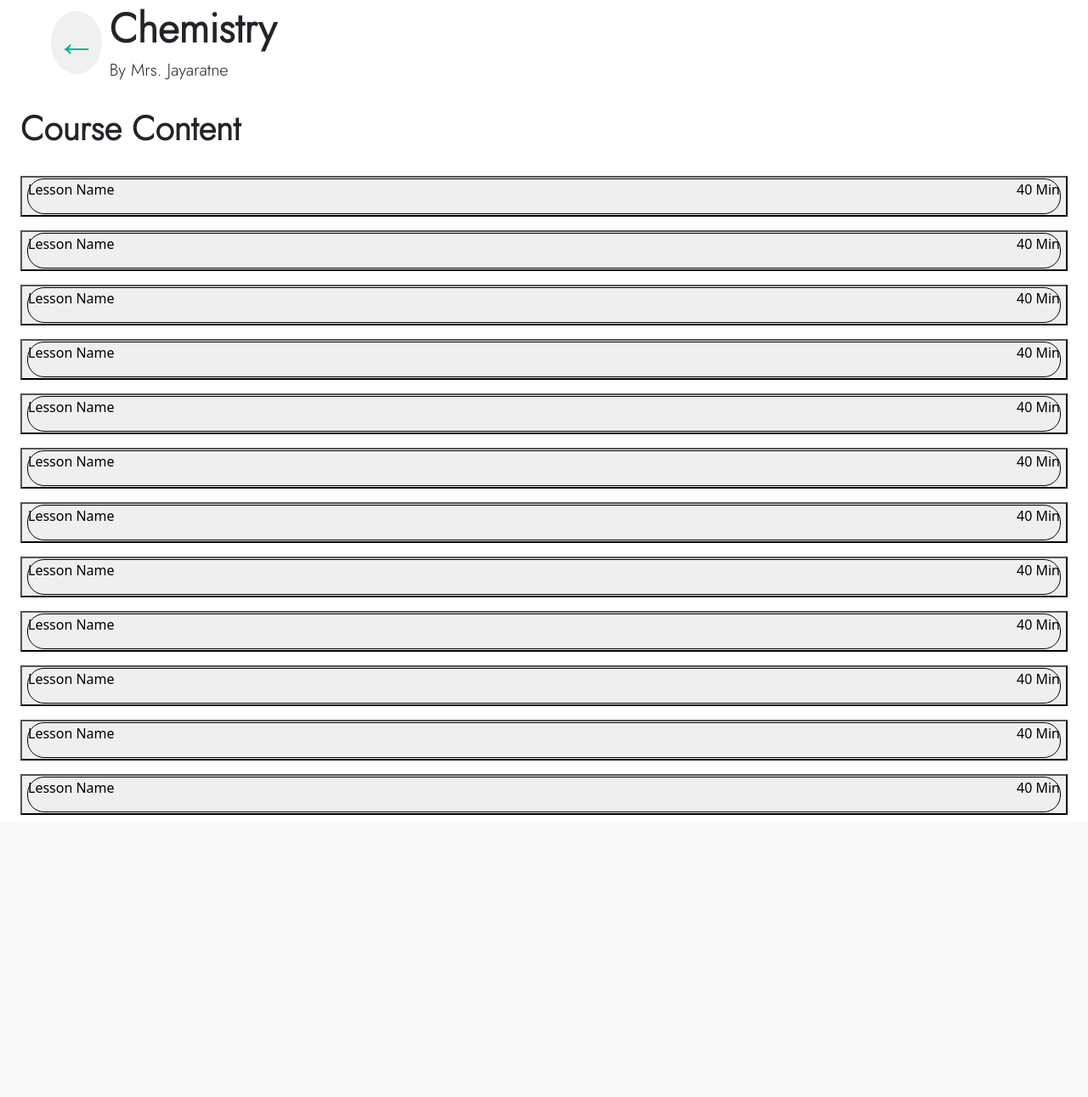
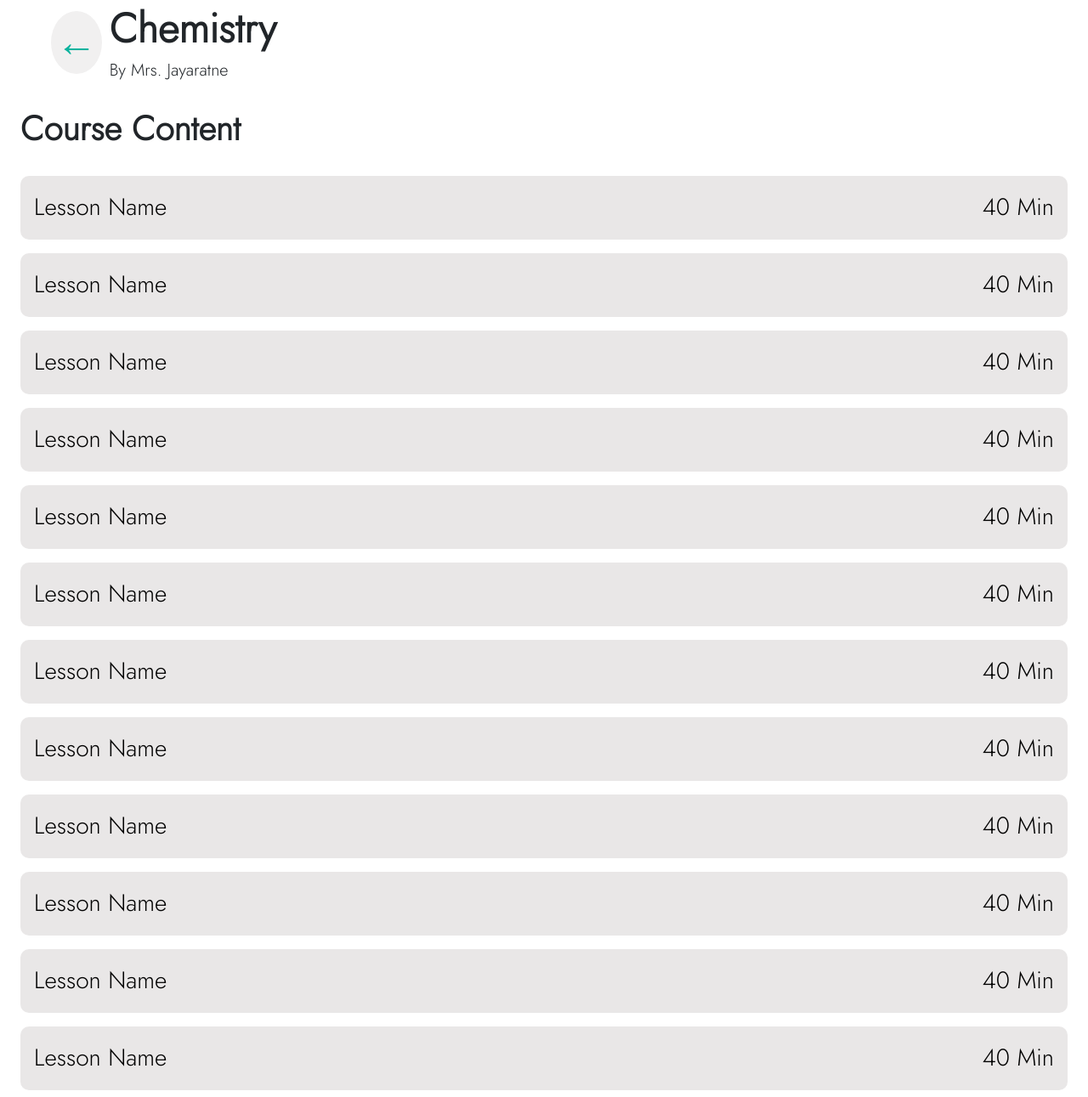
Before and after one commit to MANTHIPERERA/Mind-Setter-SE---13, a PHP site: page /courseView.html in a window 1280 px wide. Shown: the part 145-1436 px from the top of the page at 85% size. Before the commit the page ends 1104 px from the top, so only its background shows below. Run offline with PHP 8.4, Linux system fonts and the light colour scheme; some web fonts are replaced.

Commit message:
Adding CSS to corse view page

```diff
--- a/CSS/courseView.css
+++ b/CSS/courseView.css
@@ -1,10 +1,3 @@
-.lessons {
-    position: center;
-    text-align:left;
-    border: 1px black solid;
-    border-radius: 20px;
-}
-
 .button1{
     border-radius: 50%;
     background-color: #F1F0F0;
@@ -18,3 +11,22 @@
     padding-left: 50px;
     padding-right: 50px;
 }
+
+.d-grid{
+   font-family: "Jost";
+}
+
+.btnx{
+    border-radius: 10px;
+    font-size: 3.5vh;
+    background-color: #e9e7e7;
+    border: none;
+    padding-left: 1rem;
+    padding-right: 1rem;
+    padding-top: 1rem;
+}
+
+.btnx:hover{
+    background-color: #c6c4c4;
+    transition: 0.5s;
+}
```
